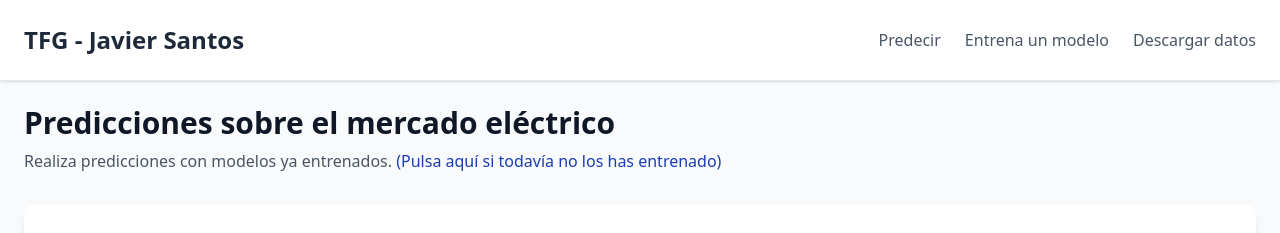
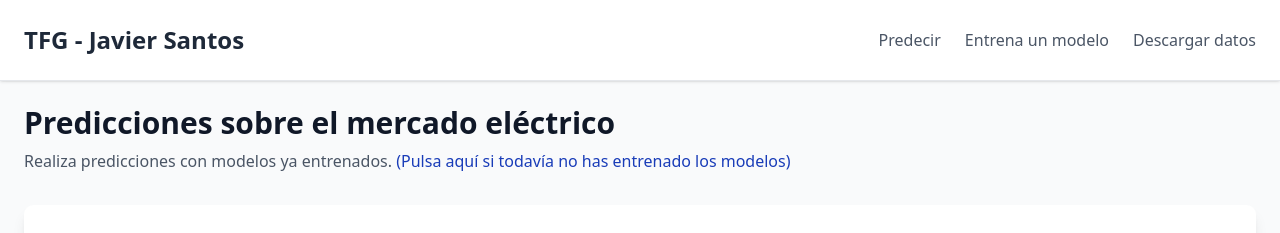
Before and after one commit to santos-404/time-series-tfg, a React (Vite) app in the folder frontend/: page /predict in a window 1280 px wide. Shown: the top 233 px of the page. Built offline with nearby package versions, Linux system fonts and the light colour scheme; no server answers.

Commit message:
Rewrite link to train models on prediction screen

```diff
--- a/frontend/src/screens/predict/predictions.tsx
+++ b/frontend/src/screens/predict/predictions.tsx
@@ -53,7 +53,7 @@ const Predictions = () => {
           </h1>
           <p className="mt-2 text-gray-600">
             Realiza predicciones con modelos ya entrenados.
-            <a href="/train-models" className='text-blue-800'> (Pulsa aquí si todavía no los has entrenado)</a>
+            <a href="/train-models" className='text-blue-800'> (Pulsa aquí si todavía no has entrenado los modelos)</a>
           </p>
         </div>
 
```
